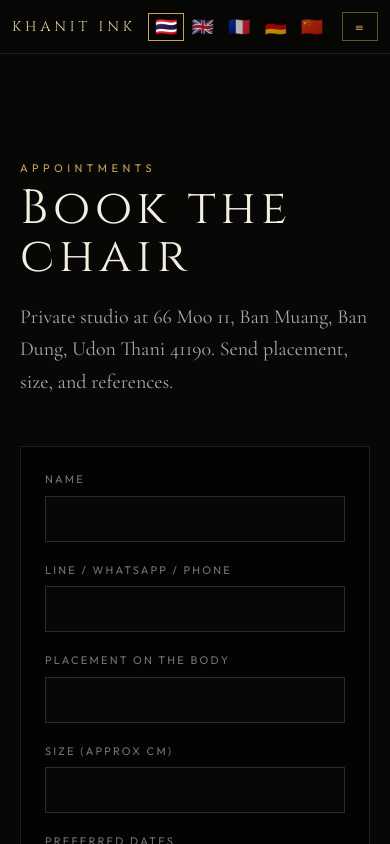
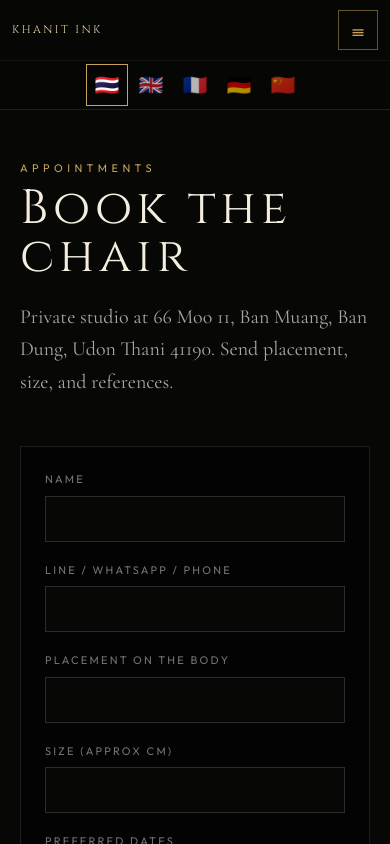
Before and after one commit to wallstreetbranchmanager-tech/khanit-ink, a Next.js app: page /book in a window 390 px wide. Shown: the top 844 px of the page. Built offline with nearby package versions, Linux system fonts and the light colour scheme.

Commit message:
Responsive: full koi on phones, two-row flags, safe areas

```diff
--- a/app/layout.tsx
+++ b/app/layout.tsx
@@ -1,6 +1,14 @@
-import type { Metadata } from "next";
+import type { Metadata, Viewport } from "next";
 import "./globals.css";
 import { LangProvider } from "@/components/LangProvider";
+
+export const viewport: Viewport = {
+  width: "device-width",
+  initialScale: 1,
+  maximumScale: 5,
+  viewportFit: "cover",
+  themeColor: "#070706",
+};
 
 export const metadata: Metadata = {
   metadataBase: new URL("https://khanit-ink-072926.vercel.app"),
--- a/components/Nav.tsx
+++ b/components/Nav.tsx
@@ -16,24 +16,45 @@ export default function Nav() {
     { href: "/#map", label: t.navMap[lang] },
   ];
   return (
-    <header className="fixed top-0 left-0 right-0 z-50 border-b border-white/10 bg-ink/80 backdrop-blur-md">
-      <div className="mx-auto flex max-w-6xl items-center justify-between gap-3 px-3 py-3 sm:px-5">
-        <Link href="/" className="shrink-0 font-display text-sm tracking-[0.28em] text-goldsoft sm:text-lg">KHANIT INK</Link>
-        <div className="flex items-center gap-0.5 sm:gap-1" role="group" aria-label="Language">
+    <header className="fixed top-0 left-0 right-0 z-50 border-b border-white/10 bg-ink/90 pt-[env(safe-area-inset-top)] backdrop-blur-md">
+      <div className="mx-auto flex max-w-6xl items-center justify-between gap-2 px-3 py-2.5 sm:px-5">
+        <Link href="/" className="min-w-0 shrink font-display text-[11px] tracking-[0.22em] text-goldsoft sm:text-base sm:tracking-[0.28em]">KHANIT INK</Link>
+        <div className="hidden items-center gap-0.5 sm:flex" role="group" aria-label="Language">
           {LANGS.map((l) => (
-            <button key={l.id} type="button" title={l.label} aria-label={l.label} aria-pressed={lang === l.id} onClick={() => setLang(l.id)} className={`px-1.5 py-1 text-lg leading-none sm:px-2 ${lang === l.id ? "ring-1 ring-gold" : "opacity-70 hover:opacity-100"}`}>
-              {l.flag}
-            </button>
+            <Flag key={l.id} active={lang === l.id} label={l.label} flag={l.flag} onClick={() => setLang(l.id)} />
           ))}
         </div>
-        <nav className="hidden items-center gap-6 text-xs uppercase tracking-[0.22em] text-white/70 lg:flex">
+        <nav className="hidden items-center gap-5 text-[11px] uppercase tracking-[0.2em] text-white/70 xl:flex">
           {links.map((l) => (
-            <Link key={l.href} href={l.href} className="hover:text-gold">{l.label}</Link>
+            <Link key={l.href} href={l.href} className="whitespace-nowrap hover:text-gold">{l.label}</Link>
           ))}
-          <Link href="/book" className="border border-gold/60 px-4 py-2 text-gold hover:bg-gold hover:text-ink">{t.navBook[lang]}</Link>
+          <Link href="/book" className="border border-gold/60 px-3 py-2 text-gold hover:bg-gold hover:text-ink">{t.navBook[lang]}</Link>
         </nav>
-        <button type="button" className="border border-gold/50 px-3 py-1.5 text-[10px] uppercase tracking-[0.2em] text-gold lg:hidden" onClick={() => setOpen((v) => !v)} aria-expanded={open}>{open ? "✕" : "☰"}</button>
+        <button type="button" className="inline-flex h-10 min-w-10 items-center justify-center border border-gold/50 text-gold xl:hidden" onClick={() => setOpen((v) => !v)} aria-expanded={open} aria-label={open ? "Close menu" : "Open menu"}>{open ? "✕" : "☰"}</button>
       </div>
+      <div className="flex items-center justify-center gap-1 border-t border-white/5 px-2 py-1 sm:hidden" role="group" aria-label="Language">
+        {LANGS.map((l) => (
+          <Flag key={l.id} active={lang === l.id} label={l.label} flag={l.flag} onClick={() => setLang(l.id)} />
+        ))}
+      </div>
+      {open && (
+        <div className="border-t border-white/10 bg-ink px-5 py-4 xl:hidden">
+          <div className="flex flex-col text-sm uppercase tracking-[0.18em] text-white/80">
+            {links.map((l) => (
+              <Link key={l.href} href={l.href} className="py-3" onClick={() => setOpen(false)}>{l.label}</Link>
+            ))}
+            <Link href="/book" className="py-3 text-gold" onClick={() => setOpen(false)}>{t.navBook[lang]}</Link>
+          </div>
+        </div>
+      )}
     </header>
   );
 }
+
+function Flag({ active, label, flag, onClick }: { active: boolean; label: string; flag: string; onClick: () => void }) {
+  return (
+    <button type="button" title={label} aria-label={label} aria-pressed={active} onClick={onClick} className={`inline-flex h-10 w-10 items-center justify-center text-xl leading-none ${active ? "ring-1 ring-gold" : "opacity-70"}`}>
+      {flag}
+    </button>
+  );
+}
```
